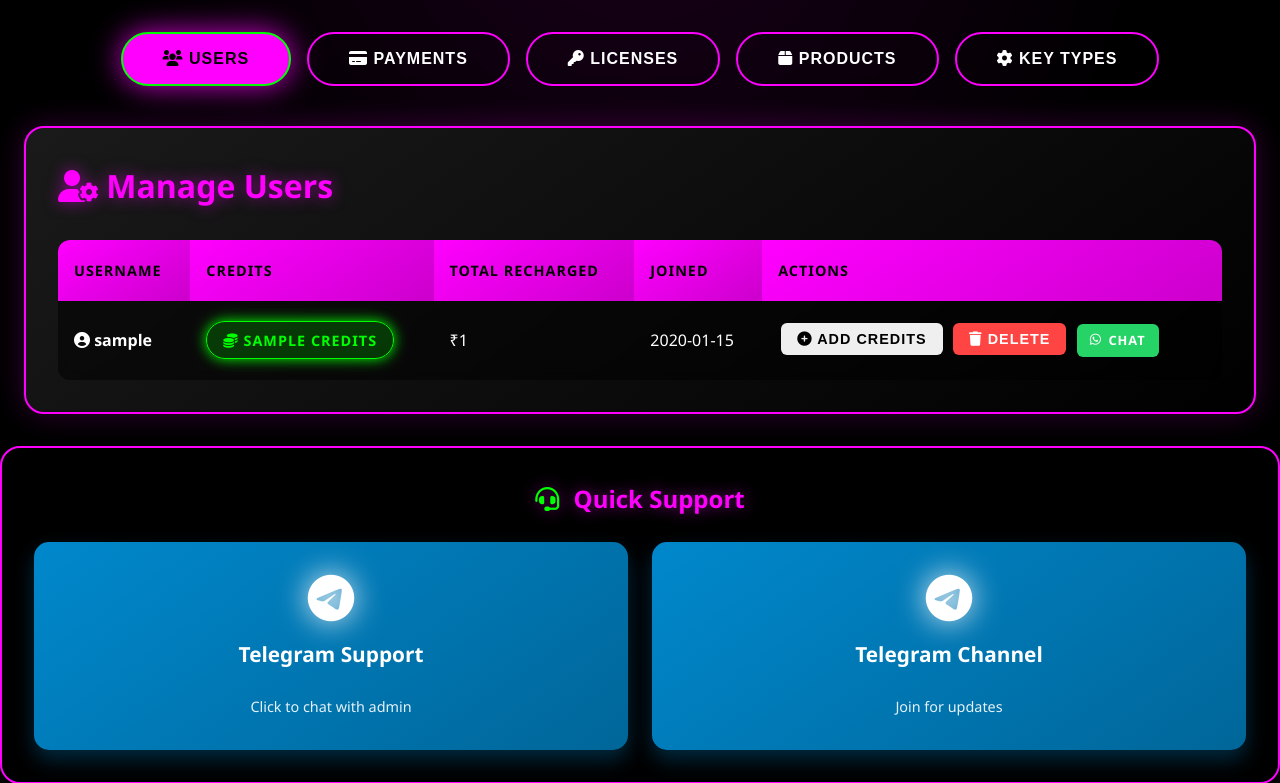
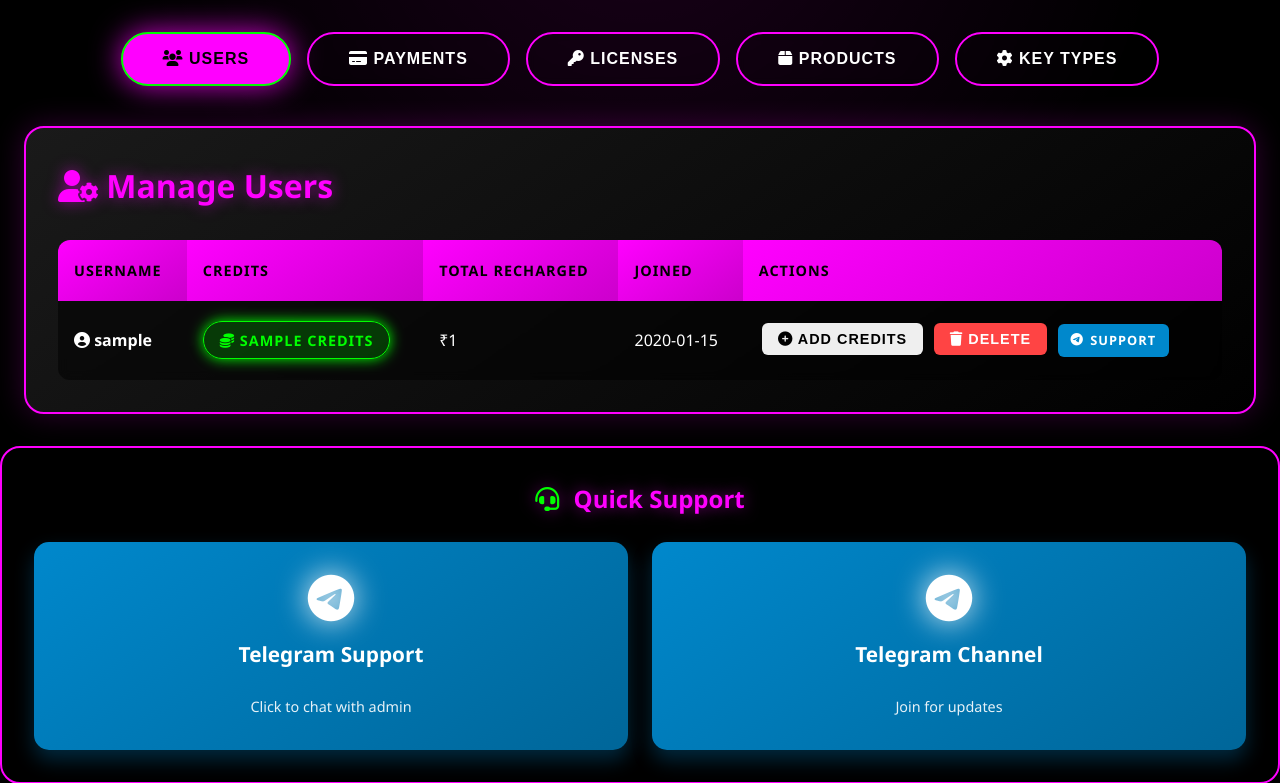
Before and after one commit to saddigamber-dev/Admin-Panels, a Flask app: template templates/admin.html in a window 1280 px wide. Shown: the part 529-1312 px from the top of the page. Run offline with Flask 3, Linux system fonts and the light colour scheme; the template is opened without the code that fills it: most values are stand-ins (such as "Sample title", 1, 10 or a date in 2020); some libraries are stand-ins or nearby versions.

Commit message:
Update admin.html

```diff
--- a/templates/admin.html
+++ b/templates/admin.html
@@ -65,7 +65,7 @@
             </button>
         </div>
 
-        <!-- USERS TAB - FIXED -->
+        <!-- USERS TAB -->
         <div id="users-tab" class="tab-content active">
             <div class="card">
                 <h2><i class="fas fa-user-cog"></i> Manage Users</h2>
@@ -111,8 +111,8 @@
                                     <button class="btn-small btn-danger btn-delete-user" data-username="{{ user.username }}">
                                         <i class="fas fa-trash"></i> Delete
                                     </button>
-                                    <a href="{{ whatsapp_link }}" target="_blank" class="btn-small btn-whatsapp-small">
-                                        <i class="fab fa-whatsapp"></i> Chat
+                                    <a href="{{ telegram_support }}" target="_blank" class="btn-small btn-telegram-small">
+                                        <i class="fab fa-telegram"></i> Support
                                     </a>
                                  </td>
                              </tr>
@@ -517,7 +517,7 @@
         </div>
     </div>
 
-    <!-- Support Section - UPDATED -->
+    <!-- SUPPORT SECTION - UPDATED WITH TELEGRAM SUPPORT -->
     <div class="support-section" style="margin-top: 2rem;">
         <h3><i class="fas fa-headset"></i> Quick Support</h3>
         <div class="support-grid">
@@ -548,6 +548,24 @@
         .btn-cancel-binance:hover {
             background: #e68900 !important;
         }
+        .btn-telegram-small {
+            background: #0088cc;
+            color: white;
+            padding: 0.4rem 0.8rem;
+            border-radius: 6px;
+            text-decoration: none;
+            font-size: 0.8rem;
+            display: inline-flex;
+            align-items: center;
+            gap: 0.4rem;
+            transition: all 0.2s ease;
+            border: none;
+            cursor: pointer;
+        }
+        .btn-telegram-small:hover {
+            background: #006699;
+            transform: translateY(-2px);
+        }
     </style>
 
     <script src="{{ url_for('static', filename='script.js') }}"></script>
```
Lines whose indentation alone changed are shown as unchanged.
